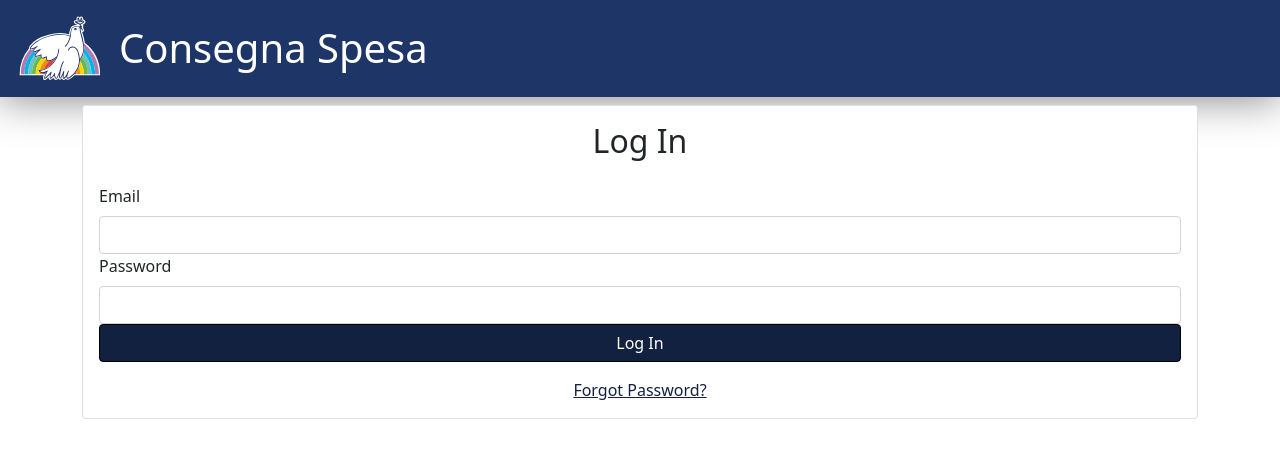
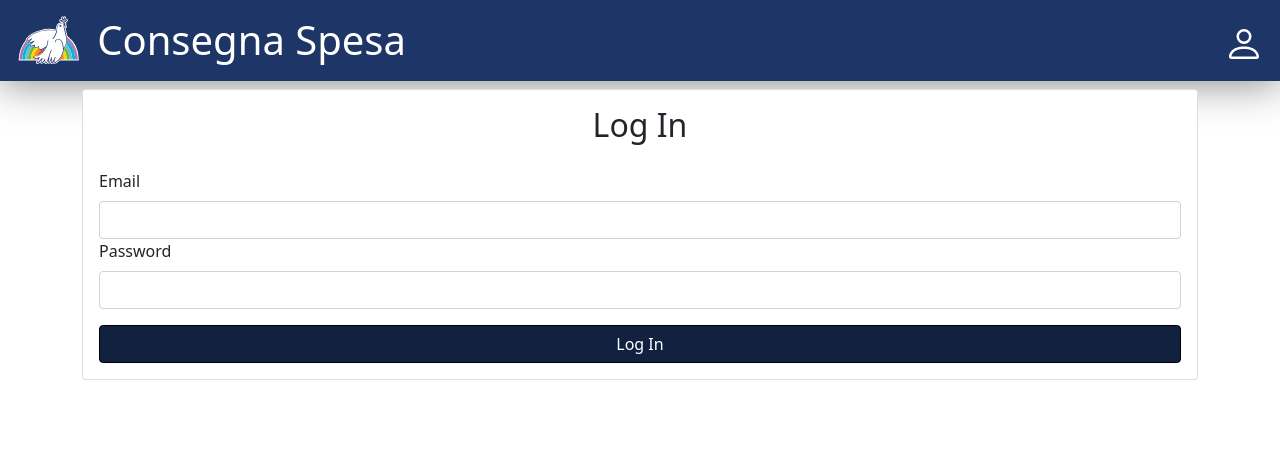
Before and after one commit to menalb/se-shoppings-delivery, a React (Create React App) app in the folder src/web/: page /login in a window 1280 px wide. Shown: the top 458 px of the page. Built offline with nearby package versions, Linux system fonts and the light colour scheme; no server answers.

Commit message:
user profile

```diff
--- a/src/web/src/components/App.css
+++ b/src/web/src/components/App.css
@@ -1,6 +1,7 @@
-a{
+a {
     color: rgb(18, 33, 64) !important;
 }
+
 h1 {
     color: white;
     background-color: #1e3567;
@@ -8,23 +9,25 @@ h1 {
     box-shadow: 0 0 44px 1px rgb(0 0 0 / 50%);
     padding: 1rem;
     display: flex;
-    align-items: center;
+    justify-content: space-between;
 }
 
-.logo{
-    height: 4rem;
-    height: 4rem;
+.logo {
+    height: 3rem;
+    height: 3rem;
     margin-right: 1rem;
 }
 
-.btn{
-    background-color:rgb(18, 33, 64)!important;
-    border-color:black!important;;
+.btn {
+    background-color: rgb(18, 33, 64) !important;
+    border-color: black !important;
+    ;
 }
+
 .btn:hover {
     background-color: lightgray !important;
     border-color: black !important;
-    color:black!important;
+    color: black !important;
 }
 
 .buttons .link {
@@ -42,3 +45,33 @@ h1 {
 .button-name {
     padding: 0.5rem;
 }
+
+.sr-only {
+    position: absolute;
+    width: 1px;
+    height: 1px;
+    padding: 0;
+    overflow: hidden;
+    clip: rect(0, 0, 0, 0);
+    white-space: nowrap;
+    border: 0;
+}
+
+.page-title {
+    text-decoration: none;
+    display: flex;
+}
+
+.page-title .text {
+    color: white;
+    font-size: 1em;
+    text-align: center;
+}
+
+.user-profile {
+    width: 2.5rem;
+}
+
+.user-profile svg {
+    color: white !important;
+}
--- a/src/web/src/components/App.tsx
+++ b/src/web/src/components/App.tsx
@@ -10,12 +10,21 @@ import { AuthProvider } from "../context/AuthContext";
 import EditCustomerPage from './EditCustomerPage';
 import NotAuth from './NotAuth';
 import AddCustomerPage from './AddCustomerPage';
+import UserProfilePage from './UserProfilePage';
+import { UserProfileButton } from './Buttons';
 
 function App() {
   return (<>
     <h1>
-      <img className='logo' src={logo} aria-hidden="true" alt="Logo Comunita Sant'Egidio" />
-      Consegna Spesa
+      <a href="/" title="Home" className='page-title'>
+        <img className='logo' src={logo} aria-hidden="true" alt="Logo Comunita Sant'Egidio" />
+        <span className='text'>
+          Consegna Spesa
+        </span>
+      </a>
+      <span className='user-profile'>
+        <UserProfileButton></UserProfileButton>
+      </span>
     </h1>
     <Container>
       <div>
@@ -25,6 +34,7 @@ function App() {
 
               <Route path="/" element={<ProtectedRoutes />} >
                 <Route path="/" element={<CustomersPage />} />
+                <Route path="/profile" element={<UserProfilePage />} />
                 <Route path="/customers" element={<CustomersPage />} />
                 <Route path="/customer/:customerId" element={<CustomerPage />} />
                 <Route path="/edit/:customerId" element={<AdminRoutes />} >
--- a/src/web/src/components/Buttons.tsx
+++ b/src/web/src/components/Buttons.tsx
@@ -40,3 +40,17 @@ export const AddButton = () => (
         </span>
     </Link>
 )
+
+
+export const UserProfileButton = () => (
+    // <Link className="link btn btn-primary" to="/profile" title="Profilo utente">
+    <a href="/profile" title="Profilo utente">
+        <svg xmlns="http://www.w3.org/2000/svg" fill="currentColor" className="bi bi-person" viewBox="0 0 16 16">
+            <path d="M8 8a3 3 0 1 0 0-6 3 3 0 0 0 0 6zm2-3a2 2 0 1 1-4 0 2 2 0 0 1 4 0zm4 8c0 1-1 1-1 1H3s-1 0-1-1 1-4 6-4 6 3 6 4zm-1-.004c-.001-.246-.154-.986-.832-1.664C11.516 10.68 10.289 10 8 10c-2.29 0-3.516.68-4.168 1.332-.678.678-.83 1.418-.832 1.664h10z" />
+        </svg>
+        <span className="sr-only">
+            Profilo Utente
+        </span>
+    </a>
+    // </Link>
+)
--- a/src/web/src/components/Loader.css
+++ b/src/web/src/components/Loader.css
@@ -1,4 +1,5 @@
 .loader {
     display: flex;
     justify-content: center;
+    color: rgb(18, 33, 64);
 }
--- a/src/web/src/components/Loader.tsx
+++ b/src/web/src/components/Loader.tsx
@@ -2,7 +2,10 @@ import './Loader.css'
 export const Loader = (props: { isLoading: boolean }) => {
     return (
         <div className="loader">
-            {props.isLoading ? <em>Caricamento lista in corso...</em> : ''}
+            {props.isLoading ?
+                <div className="spinner-border" role="status">
+                    <span className="sr-only">Loading...</span>
+                </div> : ''}
         </div>
     );
 }
--- a/src/web/src/components/Login.css
+++ b/src/web/src/components/Login.css
@@ -0,0 +1,3 @@
+.buttons {
+    margin-top: 1rem;
+}
--- a/src/web/src/components/Login.tsx
+++ b/src/web/src/components/Login.tsx
@@ -47,13 +47,15 @@ function Login() {
                             <Form.Label>Password</Form.Label>
                             <Form.Control type="password" ref={passwordRef} required />
                         </Form.Group>
-                        <Button disabled={loading} className="w-100" type="submit">
-                            Log In
-                        </Button>
+                        <div className="buttons">
+                            <Button disabled={loading} className="w-100" type="submit">
+                                Log In
+                            </Button>
+                        </div>
                     </Form>
-                    <div className="w-100 text-center mt-3">
+                    {/* <div className="w-100 text-center mt-3">
                         <Link to="/forgot-password">Forgot Password?</Link>
-                    </div>
+                    </div> */}
                 </Card.Body>
             </Card>
         </>
--- /dev/null
+++ b/src/web/src/components/UserProfilePage.css
@@ -0,0 +1,5 @@
+.roles li{
+    border: none;
+    padding-top: 0;
+    padding-bottom: 0;
+}
--- /dev/null
+++ b/src/web/src/components/UserProfilePage.tsx
@@ -0,0 +1,64 @@
+import { useState } from "react";
+import { Alert, Button, Card, Col, Container, ListGroup, ListGroupItem, Row } from "react-bootstrap";
+import { useNavigate } from "react-router-dom";
+import { useAuth } from "../context/AuthContext";
+import "./UserProfilePage.css"
+
+const UserProfilePage = () => {
+    const [error, setError] = useState("");
+    const auth = useAuth()
+    const navigate = useNavigate();
+
+    async function handleLogout() {
+        setError("")
+
+        if (auth.logout) {
+            try {
+                await auth.logout()
+                navigate("/login")
+            } catch {
+                setError("Failed to log out")
+            }
+        }
+    }
+    return (
+        <>
+            {error && <Alert variant="danger">{error}</Alert>}
+            <Card>
+                <Card.Body>
+                    <h2 className="mb-4">Profilo utente</h2>
+                    <Container>
+                        <Row>
+                            Nome
+                        </Row>
+                        <Row>
+                            <b>{auth.currentUser?.displayName ?? ''}</b>
+                        </Row>
+                        <Row>
+                            Email:
+                        </Row>
+                        <Row>
+                            <b>{auth.currentUser?.email ?? ''}</b>
+                        </Row>
+                        <Row>
+                            Ruoli:
+                        </Row>
+                        <Row>
+                            <ListGroup className="roles" as="ul">
+                                {auth.roles.map((role, index) => <ListGroup.Item as="li" key={index}><b>{role}</b></ListGroup.Item>)}
+                            </ListGroup>
+                        </Row>
+                    </Container>
+                </Card.Body>
+            </Card>
+            <div className="w-100 text-center mt-2">
+                <Button onClick={handleLogout}>
+                    Log Out
+                </Button>
+            </div>
+        </>
+    )
+}
+
+
+export default UserProfilePage;
--- a/src/web/src/context/AuthContext.tsx
+++ b/src/web/src/context/AuthContext.tsx
@@ -1,6 +1,7 @@
 import { User } from "firebase/auth";
 import { doc, getDoc } from "firebase/firestore";
 import React, { useContext, useEffect, useState } from "react"
+import { Loader } from "../components/Loader";
 import { auth, db, logInWithEmailAndPassword } from "../firebase-config";
 
 interface Props {
@@ -69,7 +70,7 @@ export const AuthProvider: React.FC<Props> = ({ children }) => {
     };
     return (
         <AuthContext.Provider value={value}>
-            {loading ? <em>Loggin in</em> : !loading && children}
+            {loading ? <Loader isLoading={loading}></Loader> : !loading && children}
         </AuthContext.Provider>
     )
 }
```
Also changed, not shown: src/web/src/components/CustomersPage.tsx (+4 -23 lines).
